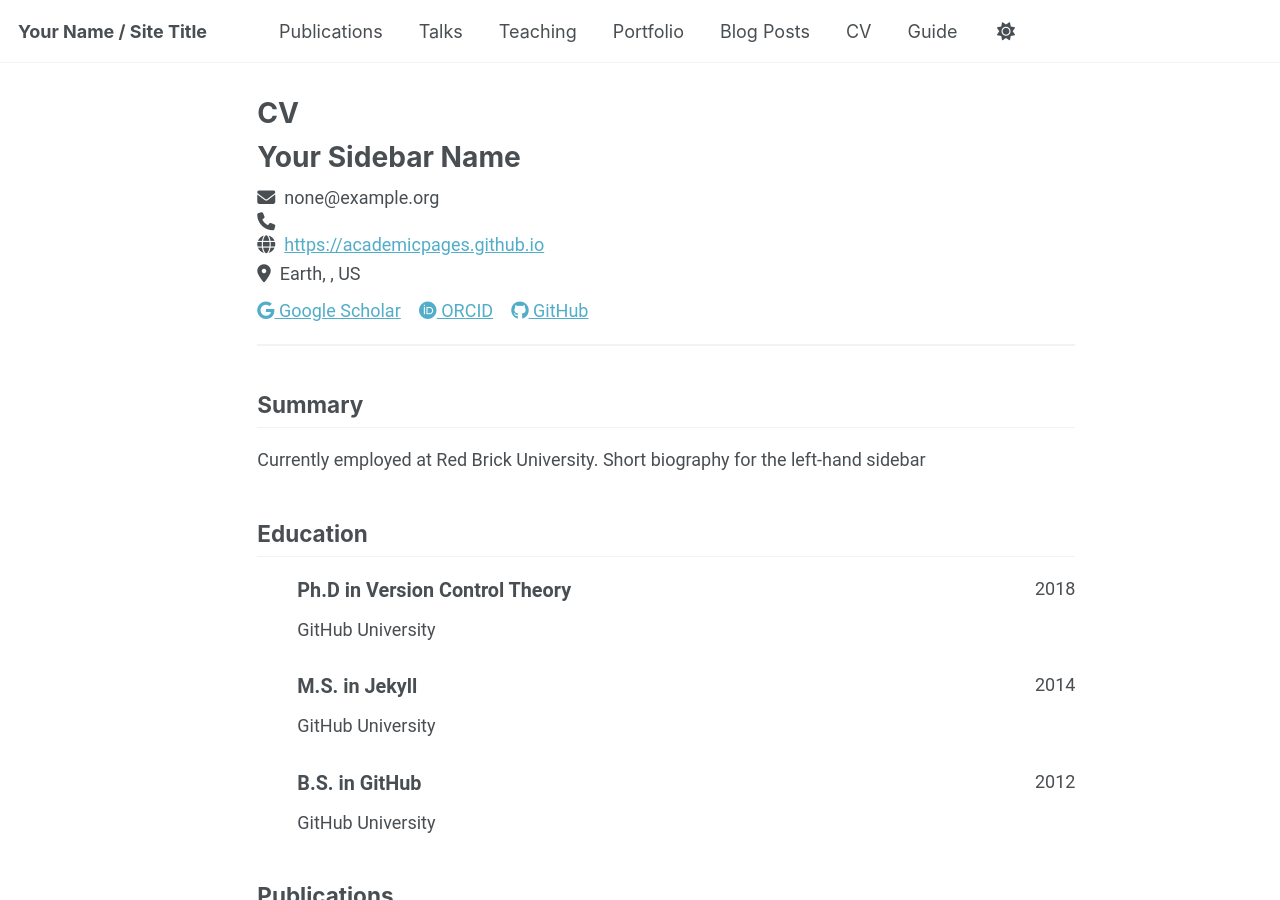
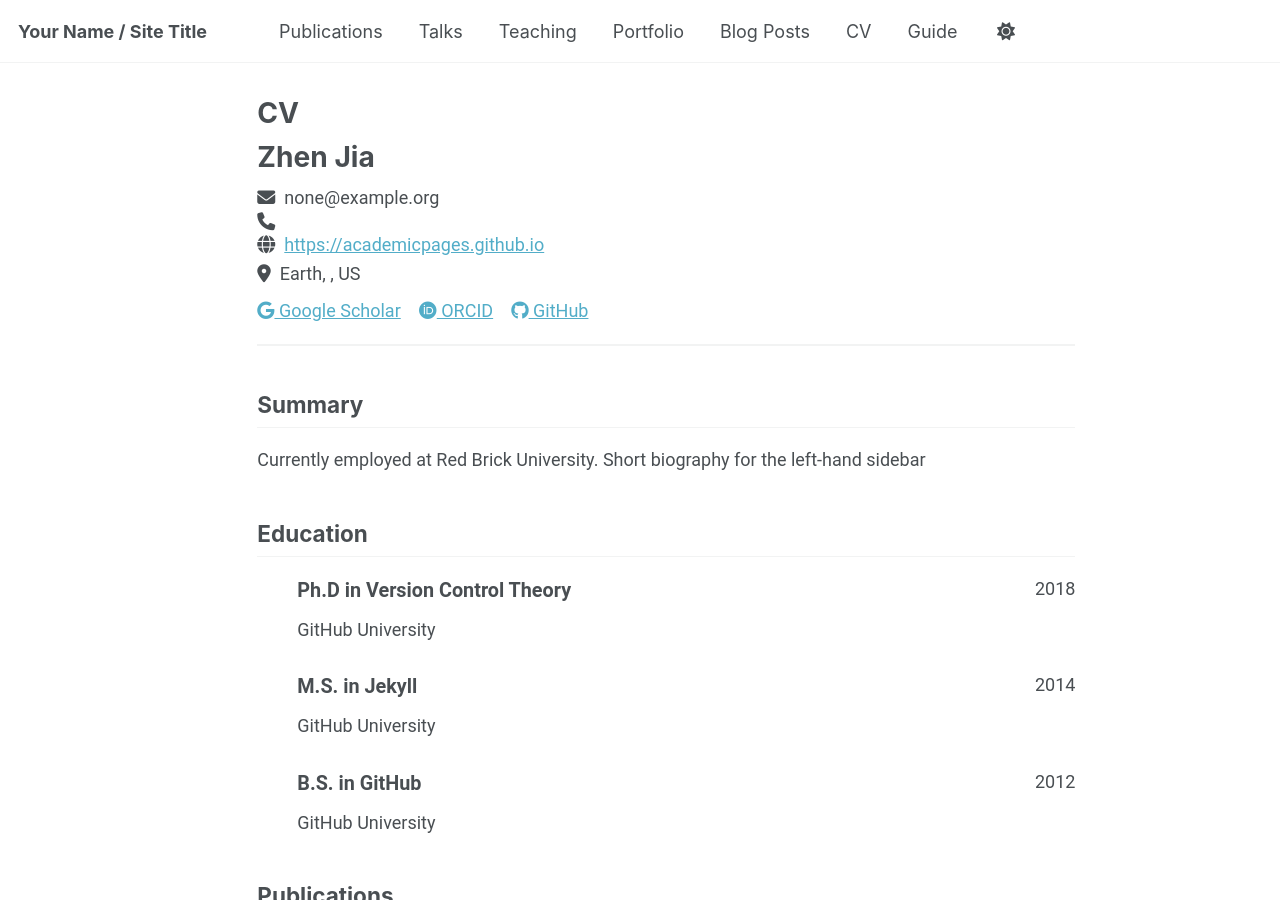
Before and after one commit to jiazhen-x/jiazhen-x.github.io, a Jekyll site: the page built from _pages/cv-json.md, in a window 1280 px wide and 900 px high. Built offline with Jekyll 4.4.1, drawn with Linux system fonts in a browser that asks for light colours; a script that is not in the unit is left out.

Commit message:
Update cv.json

```diff
--- a/_data/cv.json
+++ b/_data/cv.json
@@ -1,6 +1,6 @@
 {
   "basics": {
-    "name": "Your Sidebar Name",
+    "name": "Zhen Jia",
     "email": "none@example.org",
     "phone": "",
     "website": "https://academicpages.github.io",
```
